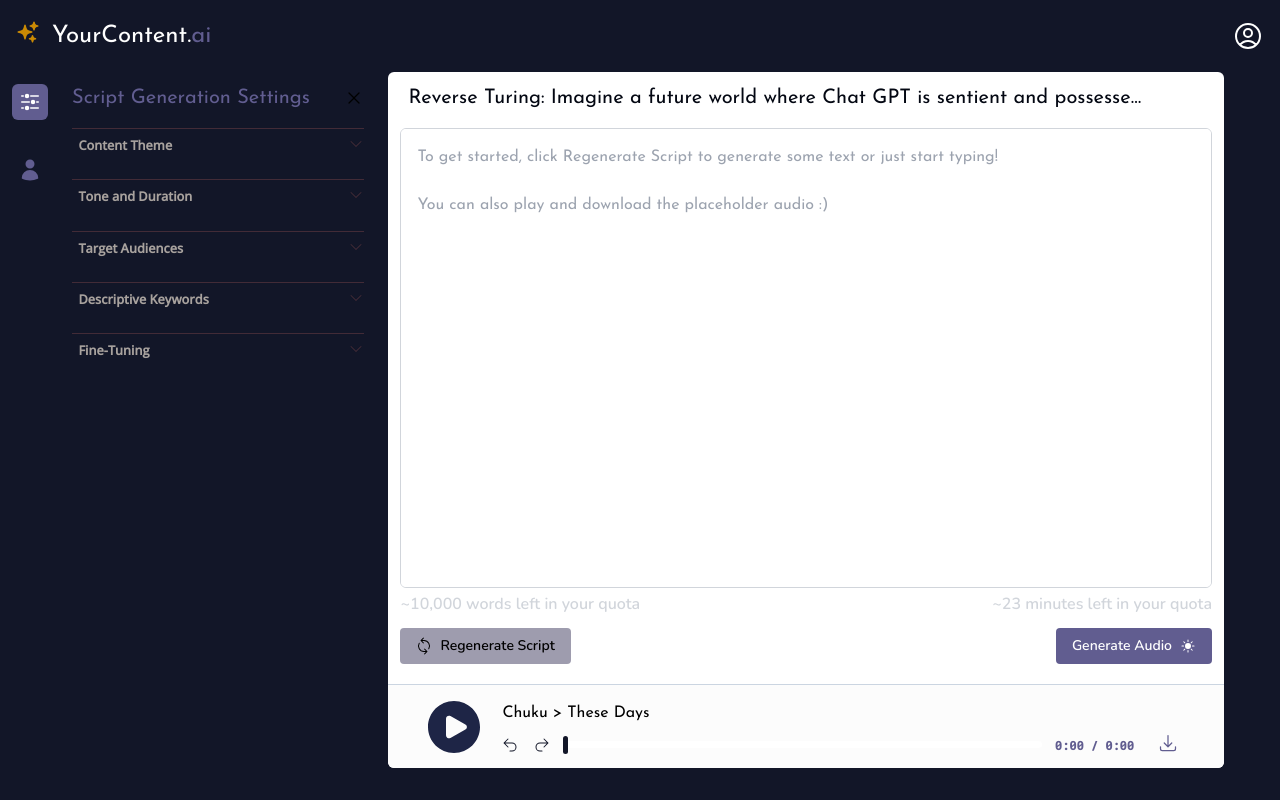
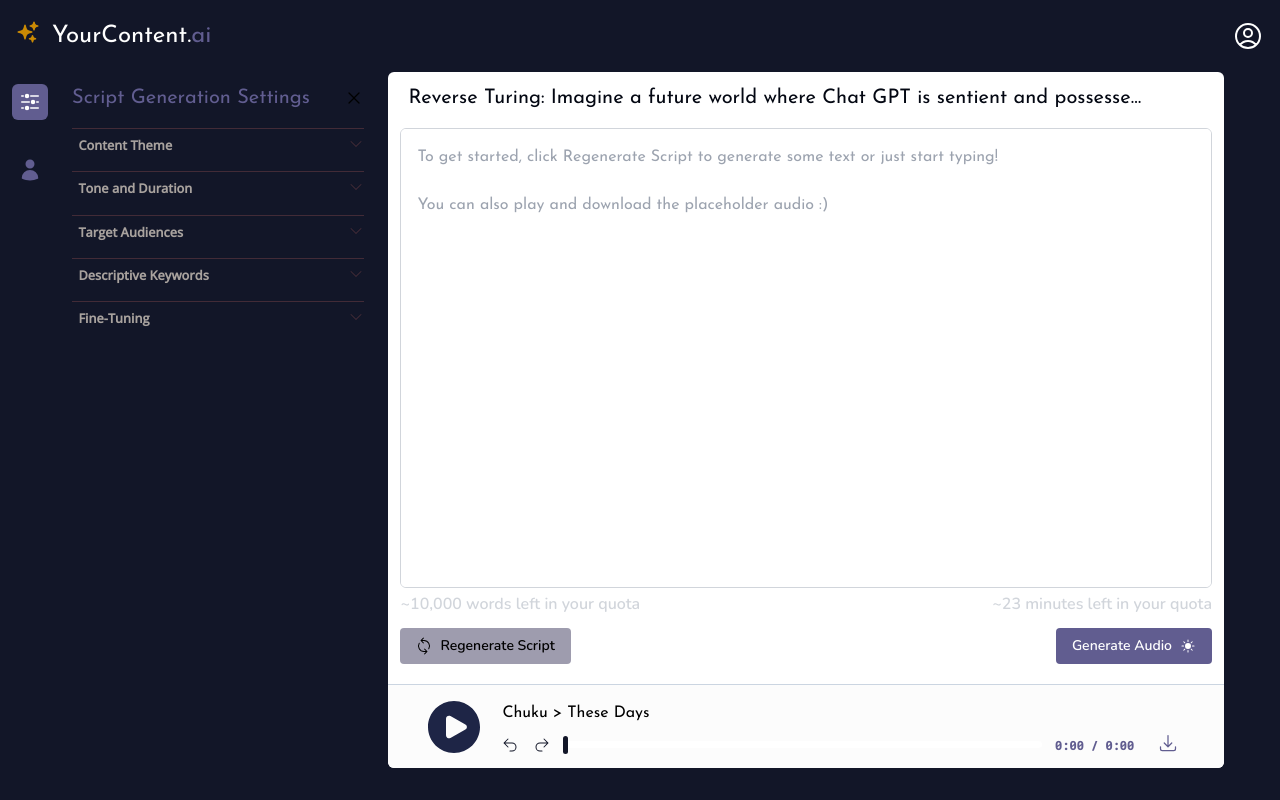
Before and after one commit to anwachuku15/content-editor, a Next.js app: page / in a window 1280 px wide. Built offline with nearby package versions, Linux system fonts and the light colour scheme.

Commit message:
removed shrinking animation from settings panel

```diff
--- a/src/components/Sidebar/SettingsPanel.js
+++ b/src/components/Sidebar/SettingsPanel.js
@@ -54,11 +54,11 @@ const SettingsPanel = () => {
 		>
 			{/* SETTINGS HEADER */}
 			<div
-				className={`flex flex-row mt-3 mr-3 mb-2 w-full justify-between items-center duration-300 ${
-					!state.isSettingsOpen && "scale-0"
+				className={`flex flex-row mt-3 mr-3 mb-2 w-full justify-between items-center duration-100  ${
+					!state.isSettingsOpen && "opacity-0"
 				}`}
 			>
-				<h1 className="text-light-purple text-lg xl:text-xl select-none">
+				<h1 className="text-light-purple text-lg xl:text-xl select-none truncate">
 					Script Generation Settings
 				</h1>
 				<div
@@ -70,7 +70,7 @@ const SettingsPanel = () => {
 			</div>
 
 			{/* MENU ITEMS */}
-			<div className={`${!state.isSettingsOpen && "scale-0"} duration-300`}>
+			<div className={`${!state.isSettingsOpen && "opacity-0"} duration-100`}>
 				{settings.map((setting, index) => (
 					<div key={index}>
 						<div className="h-[0.1px] bg-divider mt-4 mb-2" />
@@ -91,13 +91,8 @@ const SettingsPanel = () => {
 								</div>
 							</div>
 
-							<motion.div
-								initial={{ height: 0 }}
-								animate={
-									setting.isOpen ? { height: "fit-content" } : { height: 0 }
-								}
-								className="overflow-hidden"
-							>
+							{setting.isOpen && (
+								<div className="overflow-hidden">
 									{setting.name === "Target Audiences" ? (
 										<>
 											<form className="flex justify-between w-11/12">
@@ -150,7 +145,8 @@ const SettingsPanel = () => {
 											</h1>
 										</div>
 									)}
-							</motion.div>
+								</div>
+							)}
 						</div>
 					</div>
 				))}
```
Lines whose indentation alone changed are shown as unchanged.
